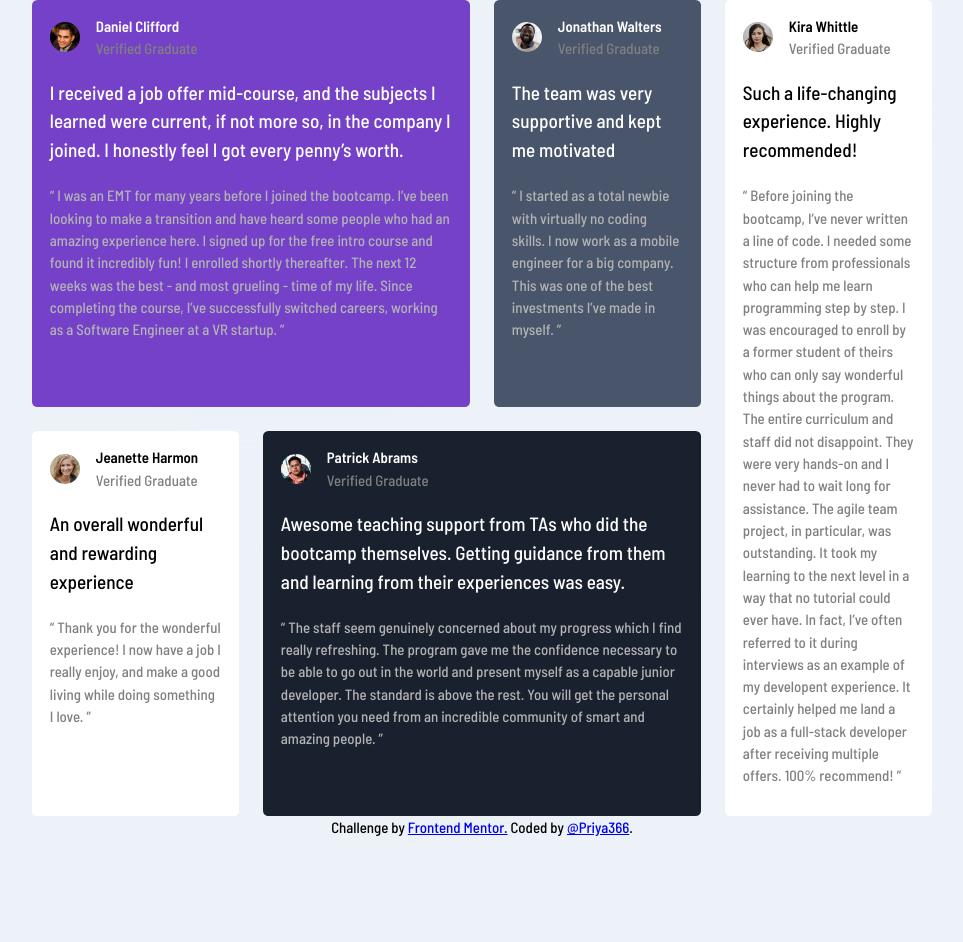
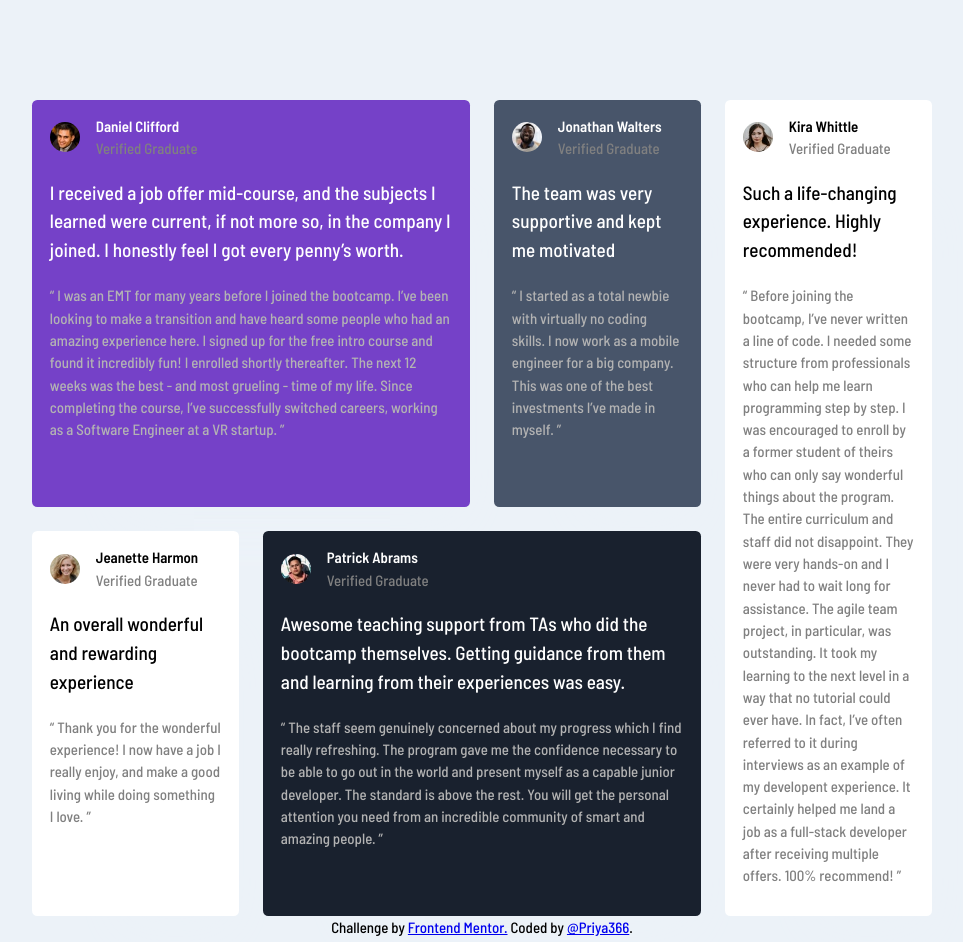
Before and after one commit to Priya366/testimonials-grid-section-main, a plain HTML site: page index.html in a window 1280 px wide. Shown: the whole page, without its empty margins (158-1121 px from the left). Before the commit the page ends 839 px from the top, so only its background shows below. Drawn offline with Linux system fonts and the light colour scheme.

Commit message:
Added margin to main

```diff
--- a/css/style.css
+++ b/css/style.css
@@ -88,6 +88,10 @@ body {
     gap: 1rem;
 }
 
+main {
+   margin: 100px;
+}
+
 
 /* Grid container */
 
```
